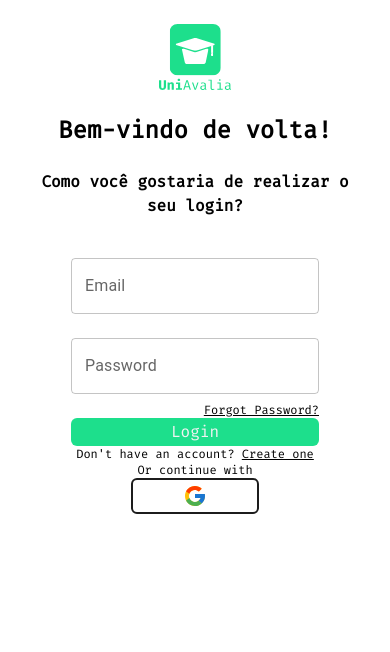
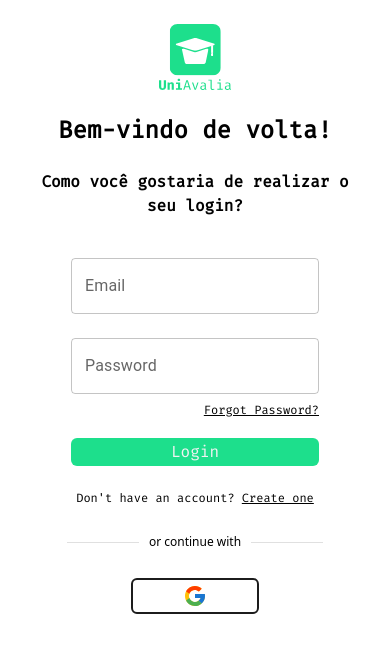
Before and after one commit to LeandroKornelius/UniAvalia-Front, a Next.js app: page /login in a window 390 px wide. Shown: the top 652 px of the page. Built offline with nearby package versions, Linux system fonts and the light colour scheme.

Commit message:
🖌️ style: altered spacing and made ui improvements for mobile

```diff
--- a/src/pages/login/index.tsx
+++ b/src/pages/login/index.tsx
@@ -1,8 +1,8 @@
 import Button from "@/components/Button";
 import NavBar from "@/components/NavBar";
 import { HeadMetaType } from "@/types/headMetaType";
-import { TextField } from "@mui/material";
-import { ErrorMessage, Field, Form, Formik } from "formik";
+import { Divider, TextField } from "@mui/material";
+import { Field, Form, Formik } from "formik";
 import { Fira_Mono } from "next/font/google";
 import Head from "next/head";
 import Image from "next/image";
@@ -89,7 +89,7 @@ export default function Login() {
                     fullWidth
                     margin="normal"
                   />
-                  <ErrorMessage name="email" component="div" className="text-red-500" />
+                  {/* <ErrorMessage name="email" component="div" className="text-red-500" /> */}
                   <Field
                     name="password"
                     as={TextField}
@@ -99,17 +99,21 @@ export default function Login() {
                     fullWidth
                     margin="normal"
                   />
-                  <ErrorMessage name="password" component="div" className="text-red-500" />
-                  <a className="font-fira underline justify-self-end text-xs">Forgot Password?</a>
+                  {/* <ErrorMessage name="password" component="div" className="text-red-500" /> */}
+                  <a className="cursor-pointer font-fira underline justify-self-end text-xs mb-5">Forgot Password?</a>
                   <Button
                     handleButtonClick={handleSubmit}
                     buttonText="Login"
                     buttonWidth="w-full"
                     buttonHeight="h-7 md:h-9"
                   />
-                  <p className="font-fira text-xs">Don&apos;t have an account? <a className="font-fira underline text-xs">Create one</a></p>
-                  <p className="font-fira text-xs">Or continue with</p>
-                  <div className="grid justify-items-center content-center w-32 h-9 border-2 border-black border-solid rounded-md">
+                  </Form>
+              )}
+            </Formik>
+                  <div className="grid justify-items-center w-64 space-y-7 ">
+                    <p className="font-fira text-xs">Don&apos;t have an account? <a className="cursor-pointer font-fira underline text-xs">Create one</a></p>
+                    <Divider className="w-full text-xs">or continue with</Divider>
+                    <div className="cursor-pointer grid justify-items-center content-center w-32 h-9 border-2 border-black border-solid rounded-md">
                       <Image
                         src="/gIcon.svg"
                         alt="Google icon"
@@ -118,9 +122,7 @@ export default function Login() {
                         height={24}
                       />
                     </div>
-                </Form>
-              )}
-            </Formik>
+                  </div>
           </div>
         </div>
             </main>
```
Lines whose indentation alone changed are shown as unchanged.
